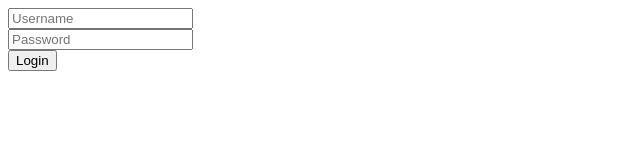
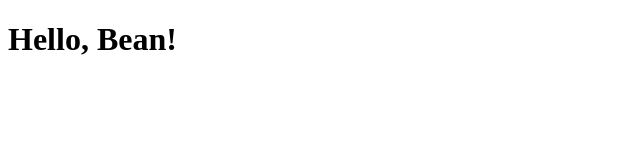
Before and after one commit to nizarmah/harvest, a plain HTML site: page bean/static/template/landing.html in a window 1280 px wide. Shown: the whole page, without its empty margins (0-640 px from the left). Drawn offline with Linux system fonts and the light colour scheme.

Commit message:
Address suggestions

```diff
--- a/bean/static/template/landing.html
+++ b/bean/static/template/landing.html
@@ -4,29 +4,6 @@
     <title>Bean</title>
   </head>
   <body>
-    <div>
-      <form
-        name="login"
-        action="/login"
-        method="post"
-      >
-        <input
-          type="text"
-          name="username"
-          placeholder="Username"
-        />
-        <br />
-        <input
-          type="password"
-          name="password"
-          placeholder="Password"
-        />
-        <br />
-        <input
-          type="submit"
-          value="Login"
-        />
-      </form>
-    </div>
+    <h1>Hello, Bean!</h1>
   </body>
 </html>
```
